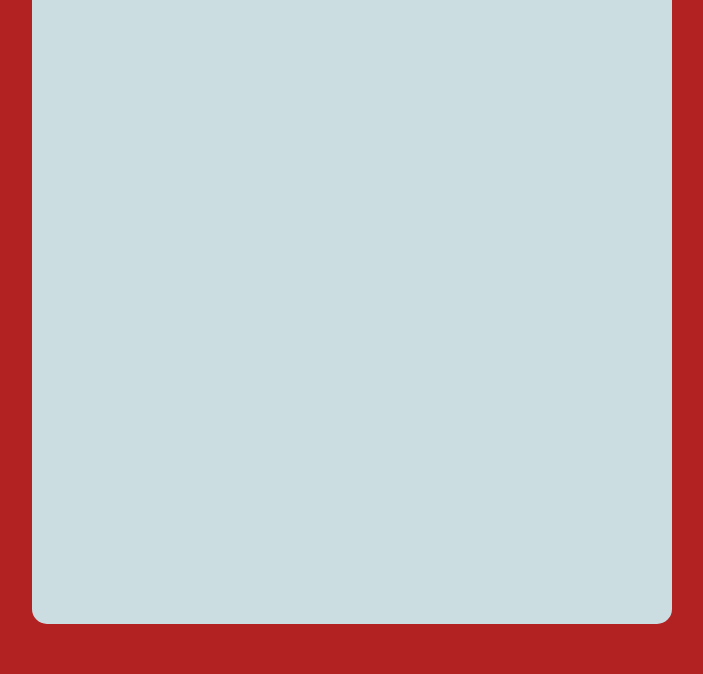
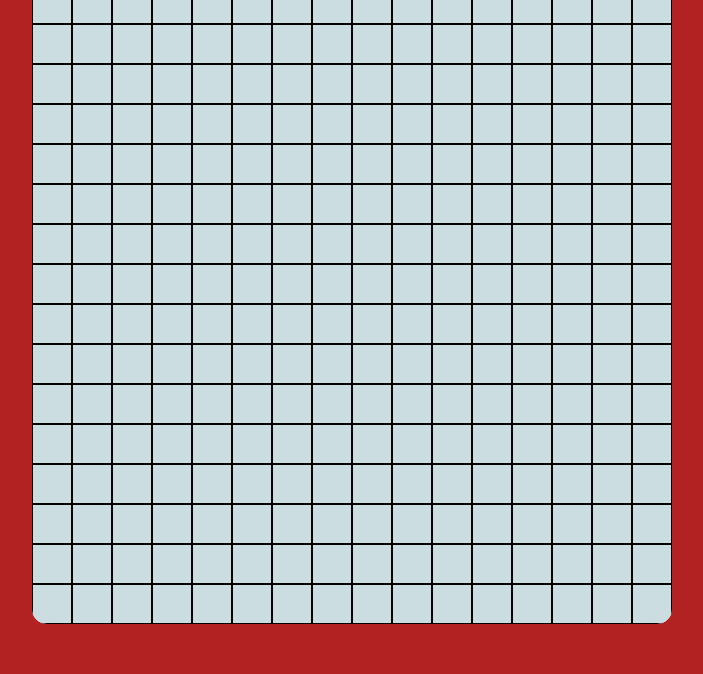
Before and after one commit to briHalterman/etch-a-sketch, a plain HTML site: page index.html in a window 1280 px wide. Shown: the part 139-813 px from the top of the page, without its empty margins (288-991 px from the left). Drawn offline with Linux system fonts and the light colour scheme.

Commit message:
Generate dynamic 16x16 pixel grid

```diff
--- a/index.html
+++ b/index.html
@@ -16,7 +16,7 @@
     <h1>Etch-A-Sketch</h1>
   </header>
 
-  <div id="container"></div>
+  <div id="sketchWindow"></div>
 
   <script src="script.js"></script>
 </body>
--- a/script.js
+++ b/script.js
@@ -0,0 +1,14 @@
+const sketchWindow = document.getElementById("sketchWindow");
+const sketchWindowWidth = sketchWindow.clientWidth;
+let gridSize = 16; // number of squares per row or column
+const pixelCount = gridSize * gridSize;
+const pixelLength = sketchWindowWidth / gridSize;
+
+for (i = 0; i < pixelCount; i++) {
+  const pixel = document.createElement("div");
+  pixel.style.width = `${pixelLength}px`;
+  pixel.style.height = `${pixelLength}px`;
+  pixel.style.border = "1px solid black";
+  pixel.classList.add("pixel");
+  sketchWindow.appendChild(pixel);
+}
--- a/styles.css
+++ b/styles.css
@@ -16,7 +16,7 @@ h1 {
   font-size: 50px;
 }
 
-#container {
+#sketchWindow {
   display: flex;
   flex-wrap: wrap;
   width: 80vw;
@@ -26,4 +26,9 @@ h1 {
   margin: 0 auto;
   border-radius: 15px;
   background-color: #CCDDE2;
+  overflow: hidden;
 }
+
+.pixel {
+  background-color: #CCDDE2;
+}
```
